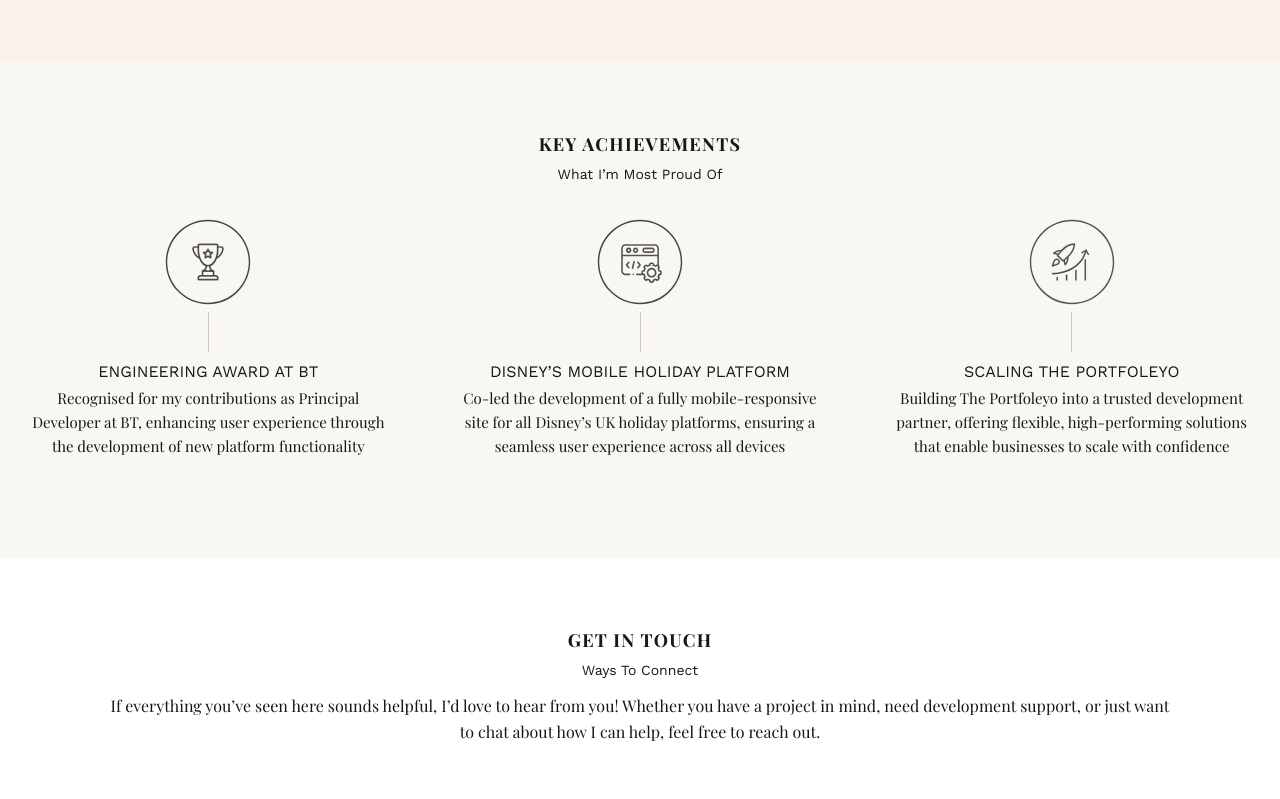
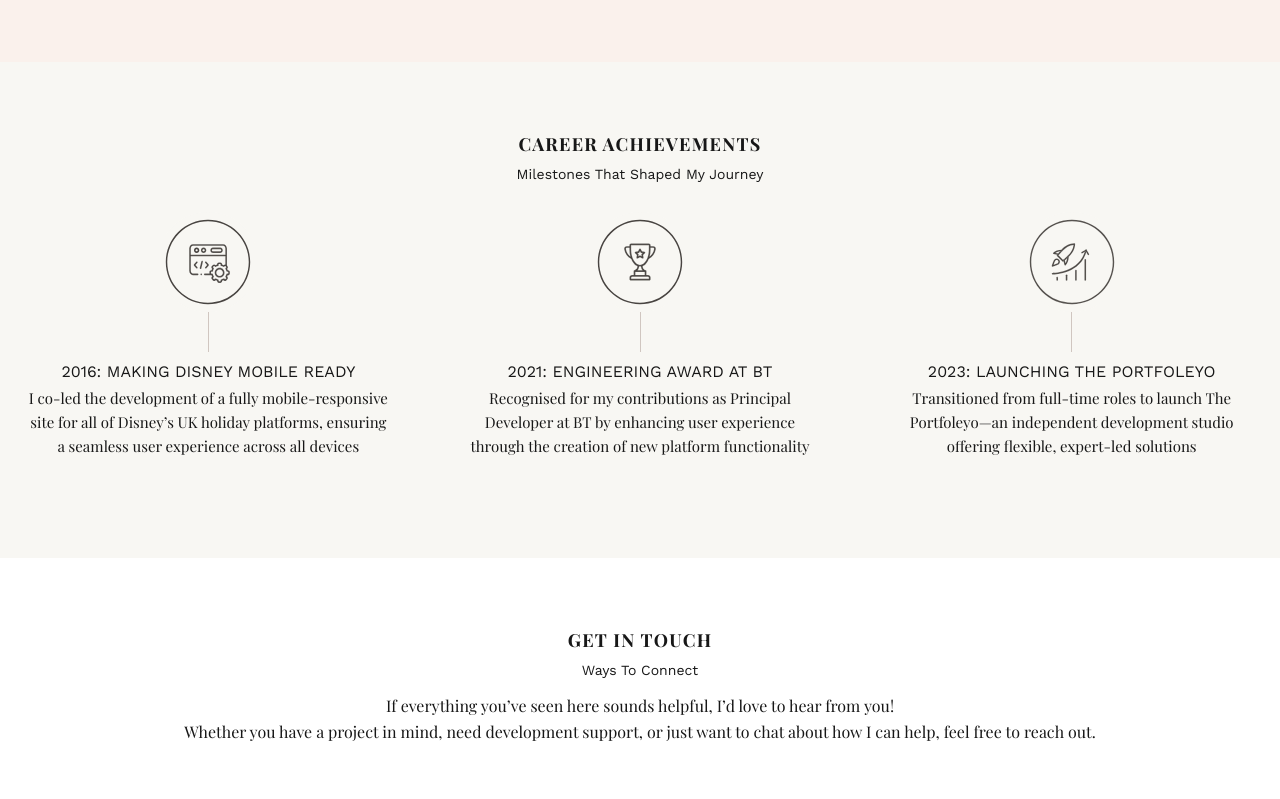
Before and after one commit to lindsayfoley/portfoleyo, a Next.js app: page /about in a window 1280 px wide. Shown: the part 861-1660 px from the top of the page. Built offline with nearby package versions, Linux system fonts and the light colour scheme; a web font is replaced by a local one.

Commit message:
saving common links in constants file

```diff
--- a/src/components/banner/banner.tsx
+++ b/src/components/banner/banner.tsx
@@ -4,7 +4,7 @@ import SectionTitle, { SectionTitleProps } from "../sectionTitle/sectionTitle";
 import styles from "./banner.module.css";
 
 interface BannerProps {
-  description?: string;
+  description?: string | string[];
   theme?: Theme;
 }
 
@@ -30,7 +30,16 @@ const Banner = ({
         isTitleFirst={isTitleFirst}
         isH1Element={isH1Element}
       />
-      {description && <p className={styles.description}>{description}</p>}
+      {description &&
+        (Array.isArray(description) ? (
+          description.map((desc, index) => (
+            <p key={index} className={styles.description}>
+              {desc}
+            </p>
+          ))
+        ) : (
+          <p className={styles.description}>{description}</p>
+        ))}
       {href && cta && <AnchorButton href={href} cta={cta} />}
     </div>
   );
--- a/src/constants/about/content.tsx
+++ b/src/constants/about/content.tsx
@@ -13,7 +13,7 @@ export const ABOUT_CONTENT = {
     title: "About The Portfoleyo",
     subtitle: "Background & ways to connect",
     description:
-      "At The Portfoleyo, my goal is to provide tailored, approachable, and cost-effective development services for small and medium-sized businesses, cutting through the noise that often comes with larger agencies! As your single point of contact, I make the process more efficient and transparent by removing unnecessary layers, giving clear cost estimates, and ensuring a shorter feedback loop.",
+      "At The Portfoleyo, my goal is to provide tailored, approachable and cost-effective development services for small/medium sized businesses, cutting through the noise that often comes with larger agencies! As your single point of contact, I make the process more efficient and transparent by removing unnecessary layers, giving clear cost estimates and ensuring a shorter feedback loop.",
     isTitleFirst: true,
     isH1Element: true,
   },
@@ -32,28 +32,27 @@ export const ABOUT_CONTENT = {
     theme: colourTheme.highlight,
   },
   featureTiles: {
-    title: "Key Achievements",
-    subtitle: "What I’m most proud of",
+    title: "Career Achievements",
+    subtitle: "Milestones that shaped my journey",
     useHighlightTheme: true,
     services: [
       {
-        Icon: Award,
-        title: "Engineering Award at BT",
+        Icon: Development,
+        title: "2016: Making Disney Mobile Ready",
         description:
-          "Recognised for my contributions as Principal Developer at BT, enhancing user experience through the development of new platform functionality",
+          "I co-led the development of a fully mobile-responsive site for all of Disney’s UK holiday platforms, ensuring a seamless user experience across all devices",
       },
       {
-        Icon: Development,
-        title: "Disney’s Mobile Holiday Platform",
+        Icon: Award,
+        title: "2021: Engineering Award at BT",
         description:
-          "Co-led the development of a fully mobile-responsive site for all Disney’s UK holiday platforms, ensuring a seamless user experience across all devices",
+          "Recognised for my contributions as Principal Developer at BT by enhancing user experience through the creation of new platform functionality",
       },
       {
         Icon: Growth,
-        alt: "",
-        title: "Scaling The Portfoleyo",
+        title: "2023: Launching The Portfoleyo",
         description:
-          "Building The Portfoleyo into a trusted development partner, offering flexible, high-performing solutions that enable businesses to scale with confidence",
+          "Transitioned from full-time roles to launch The Portfoleyo—an independent development studio offering flexible, expert-led solutions",
       },
     ],
   },
@@ -61,8 +60,10 @@ export const ABOUT_CONTENT = {
     banner: {
       title: "Get in Touch",
       subtitle: "Ways to connect",
-      description:
-        "If everything you’ve seen here sounds helpful, I’d love to hear from you! Whether you have a project in mind, need development support, or just want to chat about how I can help, feel free to reach out.",
+      description: [
+        "If everything you’ve seen here sounds helpful, I’d love to hear from you!",
+        "Whether you have a project in mind, need development support, or just want to chat about how I can help, feel free to reach out.",
+      ],
       theme: colourTheme.muted,
     },
   },
--- a/src/constants/nav/nav.ts
+++ b/src/constants/nav/nav.ts
@@ -3,6 +3,12 @@ import {
   faSquareEnvelope,
   faBriefcase,
 } from "@fortawesome/free-solid-svg-icons";
+import {
+  EMAIL_ADDRESS,
+  GITHUB_PROFILE,
+  LINKEDIN_PROFILE,
+  PORTFOLIO_SITE,
+} from "../work/shared";
 
 const LINKS = {
   homeLink: {
@@ -47,25 +53,25 @@ export const NAV_CONTENT = {
   icons: [
     {
       title: "View my LinkedIn profile",
-      href: "https://www.linkedin.com/in/lindsay-foley-9a193534/",
+      href: LINKEDIN_PROFILE,
       target: "_blank",
       icon: faLinkedin,
     },
     {
       title: "View my Github",
-      href: "https://github.com/lindsayfoley",
+      href: GITHUB_PROFILE,
       target: "_blank",
       icon: faGithub,
     },
     {
       title: "Send me an email",
-      href: "mailto:hello@theportfoleyo.com",
+      href: EMAIL_ADDRESS,
       target: "",
       icon: faSquareEnvelope,
     },
     {
       title: "View my personal portfolio site",
-      href: "https://lindsayfoley.co.uk/",
+      href: PORTFOLIO_SITE,
       target: "_blank",
       icon: faBriefcase,
     },
--- /dev/null
+++ b/src/constants/work/shared.ts
@@ -0,0 +1,5 @@
+export const EMAIL_ADDRESS = "mailto:hello@theportfoleyo.com";
+export const PORTFOLIO_SITE = "https://lindsayfoley.co.uk/";
+export const LINKEDIN_PROFILE =
+  "https://www.linkedin.com/in/lindsay-foley-9a193534/";
+export const GITHUB_PROFILE = "https://github.com/lindsayfoley";
```
